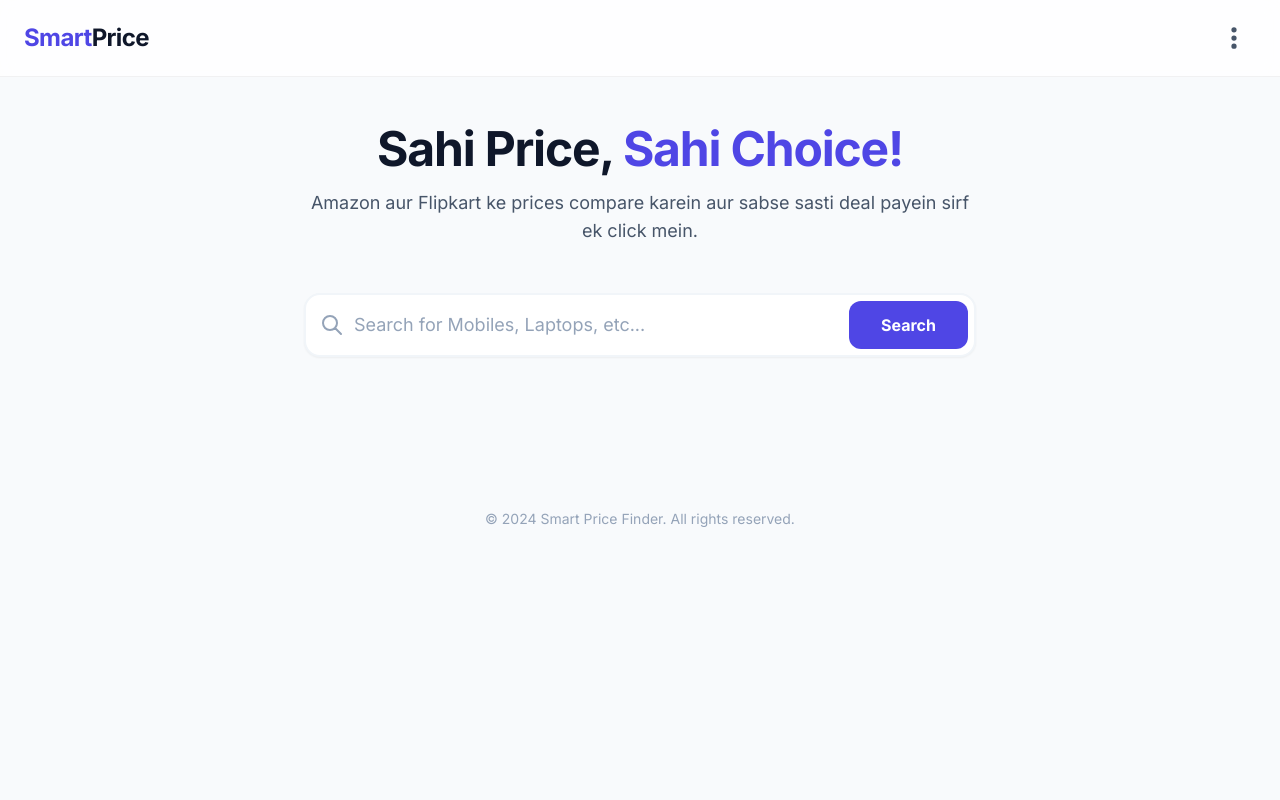
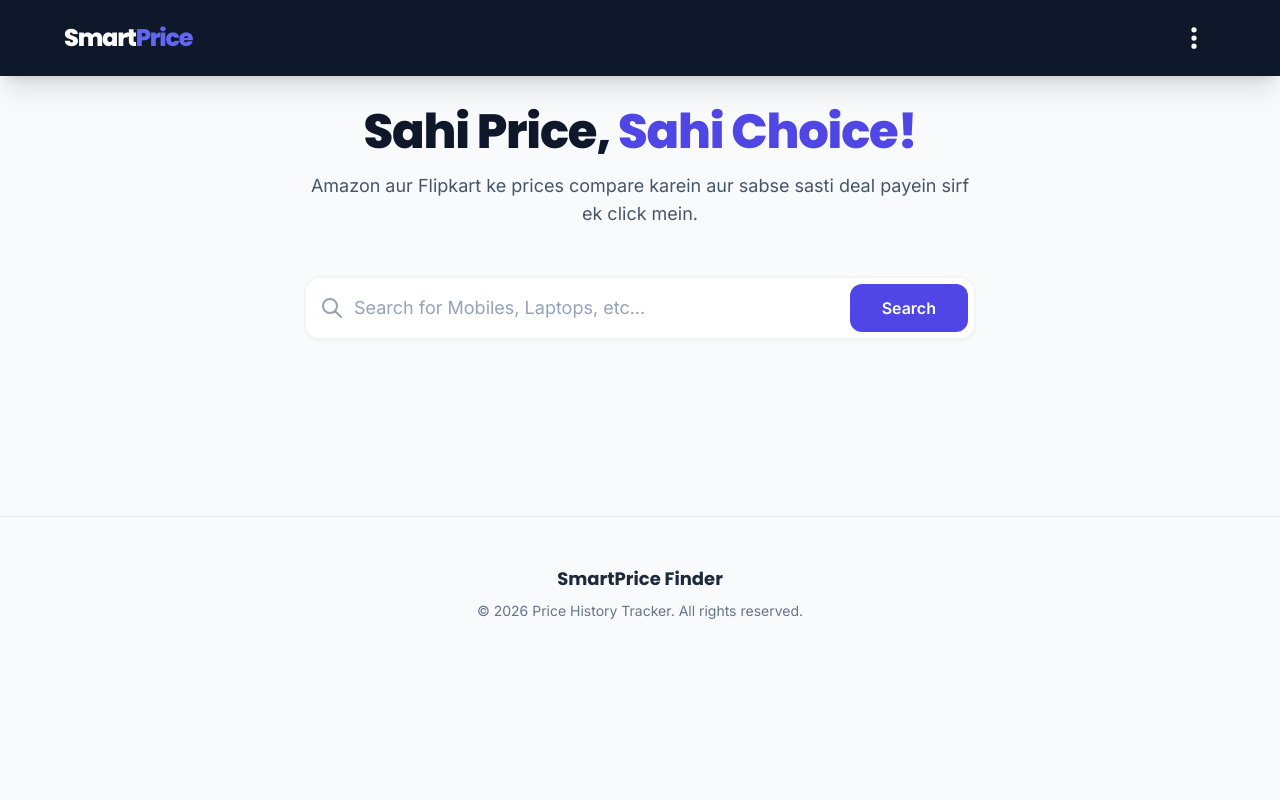
Before and after one commit to sano911/my-price-web, a Flask app: page / in a window 1280 px wide. Run offline with Flask 3, Linux system fonts and the light colour scheme; parts of the project's set-up code (start-up, migrations or seed data) failed here and were passed over; some libraries are stand-ins or nearby versions.

Commit message:
Update base.html

```diff
--- a/templates/base.html
+++ b/templates/base.html
@@ -3,109 +3,117 @@
 <head>
     <meta charset="UTF-8">
     <meta name="viewport" content="width=device-width, initial-scale=1.0">
-    <title>Smart Price Finder</title>
-    <link href="https://fonts.googleapis.com/css2?family=Inter:wght@300;400;600;700&display=swap" rel="stylesheet">
+    <title>Smart Price Finder | Price Tracker</title>
+    <link href="https://fonts.googleapis.com/css2?family=Inter:wght@400;600&family=Poppins:wght@700;800&display=swap" rel="stylesheet">
     <script src="https://cdn.tailwindcss.com"></script>
     <style>
-        body { font-family: 'Inter', sans-serif; }
-        .glass-nav {
-            background: rgba(255, 255, 255, 0.8);
-            backdrop-filter: blur(10px);
-            border-bottom: 1px solid rgba(0,0,0,0.05);
+        body { font-family: 'Inter', sans-serif; background-color: #f8fafc; }
+        h1, h2, .logo-font { font-family: 'Poppins', sans-serif; }
+
+        .nav-dark {
+            background: #0f172a; /* Deep Navy Blue like PriceHistory */
+            color: white;
         }
-        /* Dropdown animation */
-        .dropdown-animate {
+
+        /* Smooth Dropdown Animation */
+        #dropdown-menu {
+            transition: all 0.3s ease-in-out;
+            transform: translateY(-10px);
+            opacity: 0;
             display: none;
-            transform-origin: top right;
         }
-        .dropdown-animate.show {
+        #dropdown-menu.show {
             display: block;
-            animation: growOut 200s ease-in-out forwards;
+            transform: translateY(0);
+            opacity: 1;
         }
     </style>
 </head>
-<body class="bg-slate-50 min-h-screen text-slate-800">
+<body class="min-h-screen text-slate-800">
 
-<nav class="sticky top-0 z-50 glass-nav px-6 py-4 flex justify-between items-center">
-    <a href="/" class="text-2xl font-extrabold tracking-tight text-indigo-600 hover:opacity-80 transition">
-        Smart<span class="text-slate-900">Price</span>
+<nav class="sticky top-0 z-50 nav-dark px-6 py-4 shadow-xl">
+    <div class="max-w-6xl mx-auto flex justify-between items-center">
+        <a href="/" class="text-2xl font-extrabold tracking-tighter logo-font hover:text-indigo-400 transition">
+            Smart<span class="text-indigo-500">Price</span>
         </a>
 
         <div class="relative flex items-center">
-
-        <button id="menu-button" onclick="toggleMenu()" class="p-2 rounded-xl text-slate-600 hover:bg-slate-100 focus:outline-none transition-all">
+            <button id="menu-button" onclick="toggleMenu()" class="p-2 rounded-full hover:bg-slate-800 transition-all text-white focus:outline-none">
                 <svg class="w-7 h-7" fill="none" stroke="currentColor" viewBox="0 0 24 24">
                     <path stroke-linecap="round" stroke-linejoin="round" stroke-width="2.5" d="M12 5v.01M12 12v.01M12 19v.01M12 6a1 1 0 110-2 1 1 0 010 2zm0 7a1 1 0 110-2 1 1 0 010 2zm0 7a1 1 0 110-2 1 1 0 010 2z"></path>
                 </svg>
             </button>
 
-        <div id="dropdown-menu" class="hidden absolute right-0 top-12 w-52 bg-white rounded-2xl shadow-2xl border border-slate-100 py-2 z-50 overflow-hidden">
-            <a href="/" class="flex items-center px-4 py-3 text-sm text-slate-600 hover:bg-indigo-50 hover:text-indigo-600 transition">
-                <svg class="w-4 h-4 mr-3" fill="none" stroke="currentColor" viewBox="0 0 24 24"><path stroke-linecap="round" stroke-linejoin="round" stroke-width="2" d="M3 12l2-2m0 0l7-7 7 7M5 10v10a1 1 0 001 1h3m10-11l2 2m-2-2v10a1 1 0 01-1 1h-3m-6 0a1 1 0 001-1v-4a1 1 0 011-1h2a1 1 0 011 1v4a1 1 0 001 1m-6 0h6"></path></svg>
+            <div id="dropdown-menu" class="absolute right-0 top-14 w-56 bg-white rounded-2xl shadow-2xl border border-slate-100 py-3 z-50 overflow-hidden text-slate-800">
+                <a href="/" class="flex items-center px-5 py-3 text-sm font-semibold hover:bg-indigo-50 hover:text-indigo-600 transition">
+                    <svg class="w-5 h-5 mr-3 text-indigo-500" fill="none" stroke="currentColor" viewBox="0 0 24 24"><path d="M3 12l2-2m0 0l7-7 7 7M5 10v10a1 1 0 001 1h3m10-11l2 2m-2-2v10a1 1 0 01-1 1h-3m-6 0a1 1 0 001-1v-4a1 1 0 011-1h2a1 1 0 011 1v4a1 1 0 001 1m-6 0h6"></path></svg>
                     Home
                 </a>
 
                 {% if current_user.is_authenticated %}
-                <a href="/dashboard" class="flex items-center px-4 py-3 text-sm text-slate-600 hover:bg-indigo-50 hover:text-indigo-600 transition">
-                    <svg class="w-4 h-4 mr-3" fill="none" stroke="currentColor" viewBox="0 0 24 24"><path stroke-linecap="round" stroke-linejoin="round" stroke-width="2" d="M16 7a4 4 0 11-8 0 4 4 0 018 0zM12 14a7 7 0 00-7 7h14a7 7 0 00-7-7z"></path></svg>
+                    <a href="/dashboard" class="flex items-center px-5 py-3 text-sm font-semibold hover:bg-indigo-50 hover:text-indigo-600 transition">
+                        <svg class="w-5 h-5 mr-3 text-indigo-500" fill="none" stroke="currentColor" viewBox="0 0 24 24"><path d="M16 7a4 4 0 11-8 0 4 4 0 018 0zM12 14a7 7 0 00-7 7h14a7 7 0 00-7-7z"></path></svg>
                         Dashboard
                     </a>
-                <div class="border-t border-slate-50 my-1"></div>
-                <a href="/logout" class="flex items-center px-4 py-3 text-sm text-red-600 hover:bg-red-50 transition">
-                    <svg class="w-4 h-4 mr-3" fill="none" stroke="currentColor" viewBox="0 0 24 24"><path stroke-linecap="round" stroke-linejoin="round" stroke-width="2" d="M17 16l4-4m0 0l-4-4m4 4H7m6 4v1a3 3 0 01-3 3H6a3 3 0 01-3-3V7a3 3 0 013-3h4a3 3 0 013 3v1"></path></svg>
+                    <div class="border-t border-slate-100 my-2"></div>
+                    <a href="/logout" class="flex items-center px-5 py-3 text-sm font-bold text-red-600 hover:bg-red-50 transition">
+                        <svg class="w-5 h-5 mr-3" fill="none" stroke="currentColor" viewBox="0 0 24 24"><path d="M17 16l4-4m0 0l-4-4m4 4H7m6 4v1a3 3 0 01-3 3H6a3 3 0 01-3-3V7a3 3 0 013-3h4a3 3 0 013 3v1"></path></svg>
                         Logout
                     </a>
                 {% else %}
-                <a href="/login" class="flex items-center px-4 py-3 text-sm text-slate-600 hover:bg-indigo-50 hover:text-indigo-600 transition">
-                    <svg class="w-4 h-4 mr-3" fill="none" stroke="currentColor" viewBox="0 0 24 24"><path stroke-linecap="round" stroke-linejoin="round" stroke-width="2" d="M11 16l-4-4m0 0l4-4m-4 4h14m-5 4v1a3 3 0 01-3 3H6a3 3 0 01-3-3V7a3 3 0 013-3h4a3 3 0 013 3v1"></path></svg>
+                    <a href="/login" class="flex items-center px-5 py-3 text-sm font-semibold hover:bg-indigo-50 hover:text-indigo-600 transition">
+                        <svg class="w-5 h-5 mr-3 text-indigo-500" fill="none" stroke="currentColor" viewBox="0 0 24 24"><path d="M11 16l-4-4m0 0l4-4m-4 4h14m-5 4v1a3 3 0 01-3 3H6a3 3 0 01-3-3V7a3 3 0 013-3h4a3 3 0 013 3v1"></path></svg>
                         Login
                     </a>
-                <a href="/register" class="flex items-center px-4 py-3 text-sm text-white bg-indigo-600 hover:bg-indigo-700 transition mx-2 my-1 rounded-xl shadow-md">
-                    <svg class="w-4 h-4 mr-3 ml-2" fill="none" stroke="currentColor" viewBox="0 0 24 24"><path stroke-linecap="round" stroke-linejoin="round" stroke-width="2" d="M18 9v3m0 0v3m0-3h3m-3 0h-3m-2-5a4 4 0 11-8 0 4 4 0 018 0zM3 20a6 6 0 0112 0v1H3v-1z"></path></svg>
-                    Register
+                    <div class="px-4 mt-2">
+                        <a href="/register" class="flex items-center justify-center py-3 text-sm font-bold text-white bg-indigo-600 rounded-xl shadow-lg hover:bg-indigo-700 transition">
+                            Create Account
                         </a>
+                    </div>
                 {% endif %}
+            </div>
         </div>
     </div>
 </nav>
 
-<div class="max-w-4xl mx-auto px-4 sm:px-6 lg:px-8 py-12">
+<div class="max-w-6xl mx-auto px-4 py-8">
 
     {% with messages = get_flashed_messages() %}
       {% if messages %}
         {% for message in messages %}
-          <div class="flex items-center p-4 mb-6 text-sm text-red-800 border border-red-100 rounded-xl bg-red-50 shadow-sm animate-pulse" role="alert">
-            <svg class="flex-shrink-0 inline w-4 h-4 mr-3" aria-hidden="true" xmlns="http://www.w3.org/2000/svg" fill="currentColor" viewBox="0 0 20 20">
-              <path d="M10 .5a9.5 9.5 0 1 0 9.5 9.5A9.51 9.51 0 0 0 10 .5ZM9.5 4a1.5 1.5 0 1 1 0 3 1.5 1.5 0 0 1 0-3ZM12 15H8a1 1 0 0 1 0-2h1v-3H8a1 1 0 0 1 0-2h2a1 1 0 0 1 1 1v4h1a1 1 0 0 1 0 2Z"/>
+          <div class="flex items-center p-4 mb-8 text-sm text-red-800 border-l-4 border-red-500 rounded-r-xl bg-white shadow-md animate-bounce" role="alert">
+            <svg class="w-5 h-5 mr-3 text-red-500" fill="currentColor" viewBox="0 0 20 20">
+              <path d="M18 10a8 8 0 11-16 0 8 8 0 0116 0zm-7 4a1 1 0 11-2 0 1 1 0 012 0zm-1-9a1 1 0 00-1 1v4a1 1 0 102 0V6a1 1 0 00-1-1z"></path>
             </svg>
-            <span class="font-medium">{{ message }}</span>
+            <span class="font-bold">{{ message }}</span>
           </div>
         {% endfor %}
       {% endif %}
     {% endwith %}
 
-    <main class="animate-in fade-in slide-in-from-top-4 duration-700">
+    <main class="animate-in fade-in duration-1000">
         {% block content %}{% endblock %}
     </main>
 
 </div>
 
-<footer class="text-center py-10 text-slate-400 text-sm">
-    &copy; 2024 Smart Price Finder. All rights reserved.
+<footer class="text-center py-12 text-slate-500 text-sm border-t border-slate-200 mt-20">
+    <div class="logo-font text-lg text-slate-800 mb-2">SmartPrice Finder</div>
+    &copy; 2026 Price History Tracker. All rights reserved.
 </footer>
 
 <script>
     function toggleMenu() {
         const menu = document.getElementById('dropdown-menu');
-        menu.classList.toggle('hidden');
+        menu.classList.toggle('show');
     }
 
     // Close menu when clicking outside
     document.addEventListener('click', function(event) {
         const menu = document.getElementById('dropdown-menu');
         const button = document.getElementById('menu-button');
-        if (!button.contains(event.target) && !menu.contains(event.target)) {
-            menu.classList.add('hidden');
+        if (menu && button && !button.contains(event.target) && !menu.contains(event.target)) {
+            menu.classList.remove('show');
         }
     });
 </script>
```
Lines whose indentation alone changed are shown as unchanged.
